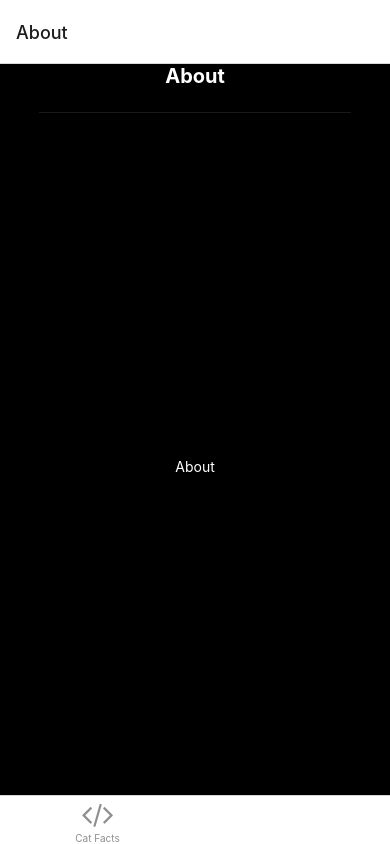
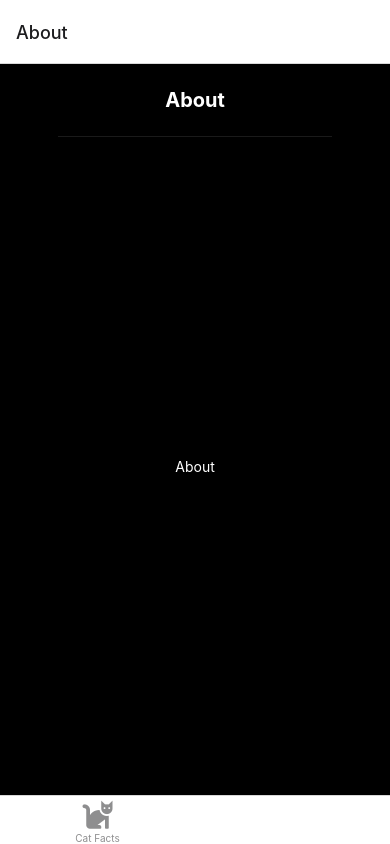
Before and after one commit to Stratejia/react-native-example, a React Native app: screen /About in a window 390 px wide. Built offline with nearby package versions, Linux system fonts and the light colour scheme; no server answers; what expo-linking would draw is missing.

Commit message:
feat: enhance icons

```diff
--- a/src/components/icons/TabBarIcon.tsx
+++ b/src/components/icons/TabBarIcon.tsx
@@ -1,13 +1,13 @@
 import React, { ComponentProps } from 'react';
-import { FontAwesome } from '@expo/vector-icons';
+import { FontAwesome5 } from '@expo/vector-icons';
 
 type Props = {
-  name: ComponentProps<typeof FontAwesome>['name'];
+  name: ComponentProps<typeof FontAwesome5>['name'];
   color: string;
 };
 
 function TabBarIcon(props: Props) {
-  return <FontAwesome size={30} {...props} />;
+  return <FontAwesome5 size={30} {...props} />;
 }
 
 export default TabBarIcon;
--- /dev/null
+++ b/src/components/layouts/Screen.tsx
@@ -0,0 +1,12 @@
+import styled from 'styled-components/native';
+import View from './View';
+import { spacing } from '../../styles';
+
+const Screen = styled(View)`
+  padding: ${spacing.l};
+  flex: 1;
+  align-items: center;
+  justify-content: center;
+`;
+
+export default Screen;
--- a/src/components/layouts/index.ts
+++ b/src/components/layouts/index.ts
@@ -1,4 +1,5 @@
 import Divider from './Divider';
+import Screen from './Screen';
 import View from './View';
 
-export { Divider, View };
+export { Divider, Screen, View };
--- a/src/components/navigation/BottomTabNavigator.tsx
+++ b/src/components/navigation/BottomTabNavigator.tsx
@@ -13,7 +13,6 @@ function BottomTabNavigator() {
   const { t } = useTranslation('navigation');
   const theme = useTheme();
 
-  // TODO: Change icons
   return (
     <BottomTab.Navigator
       initialRouteName="CatFacts"
@@ -26,7 +25,7 @@ function BottomTabNavigator() {
         component={CatFactsScreen}
         options={{
           title: t('catFacts'),
-          tabBarIcon: ({ color }) => <TabBarIcon name="code" color={color} />,
+          tabBarIcon: ({ color }) => <TabBarIcon name="cat" color={color} />,
         }}
       />
       <BottomTab.Screen
@@ -34,7 +33,7 @@ function BottomTabNavigator() {
         component={AboutScreen}
         options={{
           title: t('about'),
-          tabBarIcon: ({ color }) => <TabBarIcon name="code" color={color} />,
+          tabBarIcon: ({ color }) => <TabBarIcon name="question" color={color} />,
         }}
       />
     </BottomTab.Navigator>
--- a/src/domain/about/screens/AboutScreen.tsx
+++ b/src/domain/about/screens/AboutScreen.tsx
@@ -1,7 +1,6 @@
 import React, { memo } from 'react';
 import { useTranslation } from 'react-i18next';
-import styled from 'styled-components/native';
-import { View, Divider } from '../../../components/layouts';
+import { Divider, Screen } from '../../../components/layouts';
 import { ScreenTitle } from '../../../components/typography';
 import About from '../components/About';
 
@@ -9,18 +8,12 @@ function AboutScreen() {
   const { t } = useTranslation('about');
 
   return (
-    <Container>
+    <Screen>
       <ScreenTitle>{t('about')}</ScreenTitle>
       <Divider />
       <About />
-    </Container>
+    </Screen>
   );
 }
 
-const Container = styled(View)`
-  flex: 1;
-  align-items: center;
-  justify-content: center;
-`;
-
 export default memo(AboutScreen);
--- a/src/domain/cats/screens/CatFactsScreen.tsx
+++ b/src/domain/cats/screens/CatFactsScreen.tsx
@@ -1,7 +1,6 @@
 import React, { memo } from 'react';
 import { useTranslation } from 'react-i18next';
-import styled from 'styled-components/native';
-import { View, Divider } from '../../../components/layouts';
+import { Divider, Screen } from '../../../components/layouts';
 import { ScreenTitle } from '../../../components/typography';
 import CatFacts from '../components/CatFacts';
 
@@ -9,18 +8,12 @@ function CatFactsScreen() {
   const { t } = useTranslation('cats');
 
   return (
-    <Container>
+    <Screen>
       <ScreenTitle>{t('catFacts')}</ScreenTitle>
       <Divider />
       <CatFacts />
-    </Container>
+    </Screen>
   );
 }
 
-const Container = styled(View)`
-  flex: 1;
-  align-items: center;
-  justify-content: center;
-`;
-
 export default memo(CatFactsScreen);
--- a/src/domain/common/screens/NotFoundScreen.tsx
+++ b/src/domain/common/screens/NotFoundScreen.tsx
@@ -1,11 +1,9 @@
 import React, { memo, useCallback } from 'react';
 import { Button } from 'react-native';
 import { useTranslation } from 'react-i18next';
-import styled from 'styled-components/native';
 import { RootStackScreenProps } from '../../../types/navigation';
-import { View } from '../../../components/layouts';
+import { Screen } from '../../../components/layouts';
 import { ScreenTitle } from '../../../components/typography';
-import { spacing } from '../../../styles';
 
 function NotFoundScreen({ navigation }: RootStackScreenProps<'NotFound'>) {
   const { t } = useTranslation();
@@ -13,18 +11,11 @@ function NotFoundScreen({ navigation }: RootStackScreenProps<'NotFound'>) {
   const handlePress = useCallback(() => navigation.replace('Root'), [navigation]);
 
   return (
-    <Container>
+    <Screen>
       <ScreenTitle>{t('thisScreenDoesntExist')}</ScreenTitle>
       <Button onPress={handlePress} title={t('goToHomeScreen')} accessibilityLabel={t('goToHomeScreen')} />
-    </Container>
+    </Screen>
   );
 }
 
-const Container = styled(View)`
-  flex: 1;
-  align-items: center;
-  justify-content: center;
-  padding: ${spacing.m};
-`;
-
 export default memo(NotFoundScreen);
```
